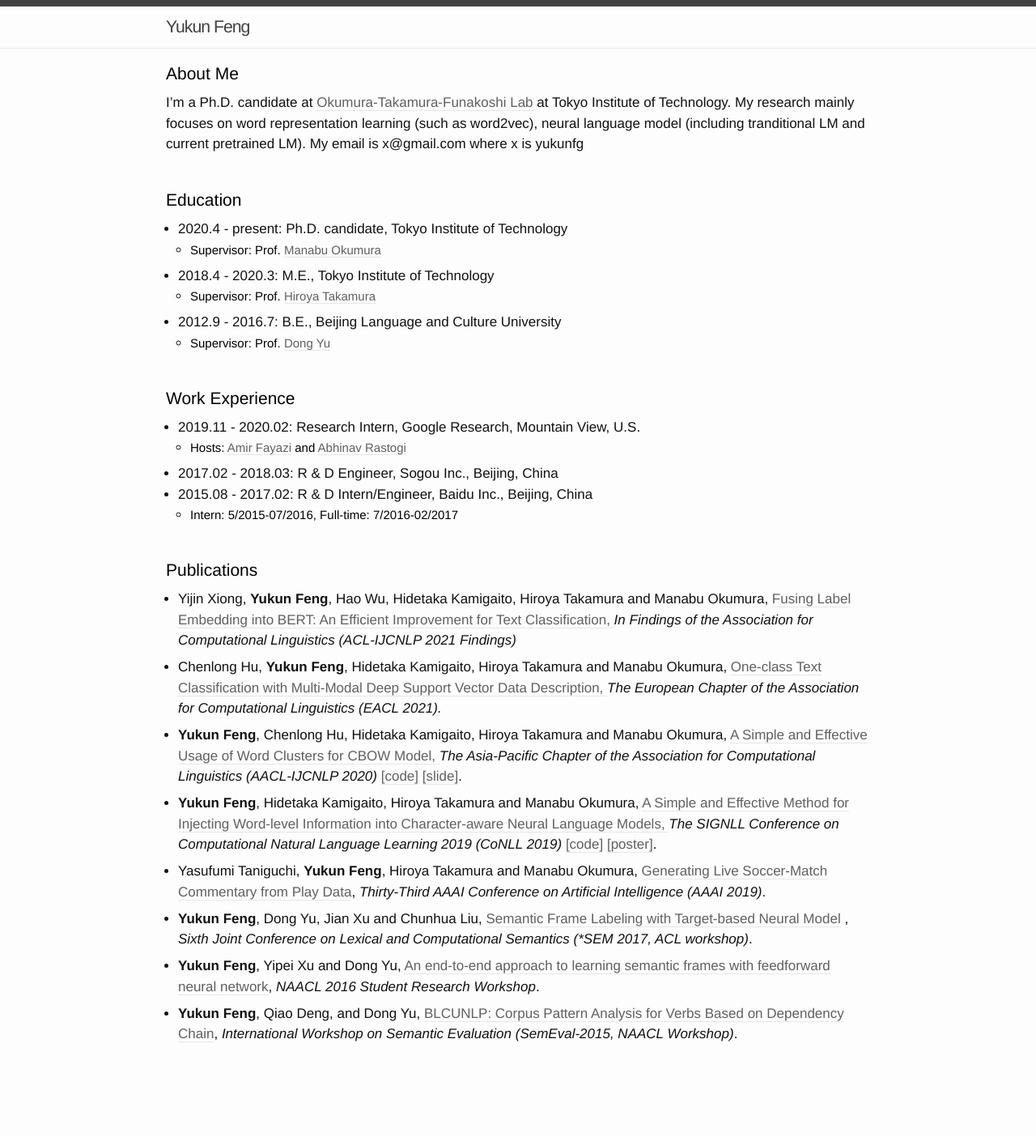
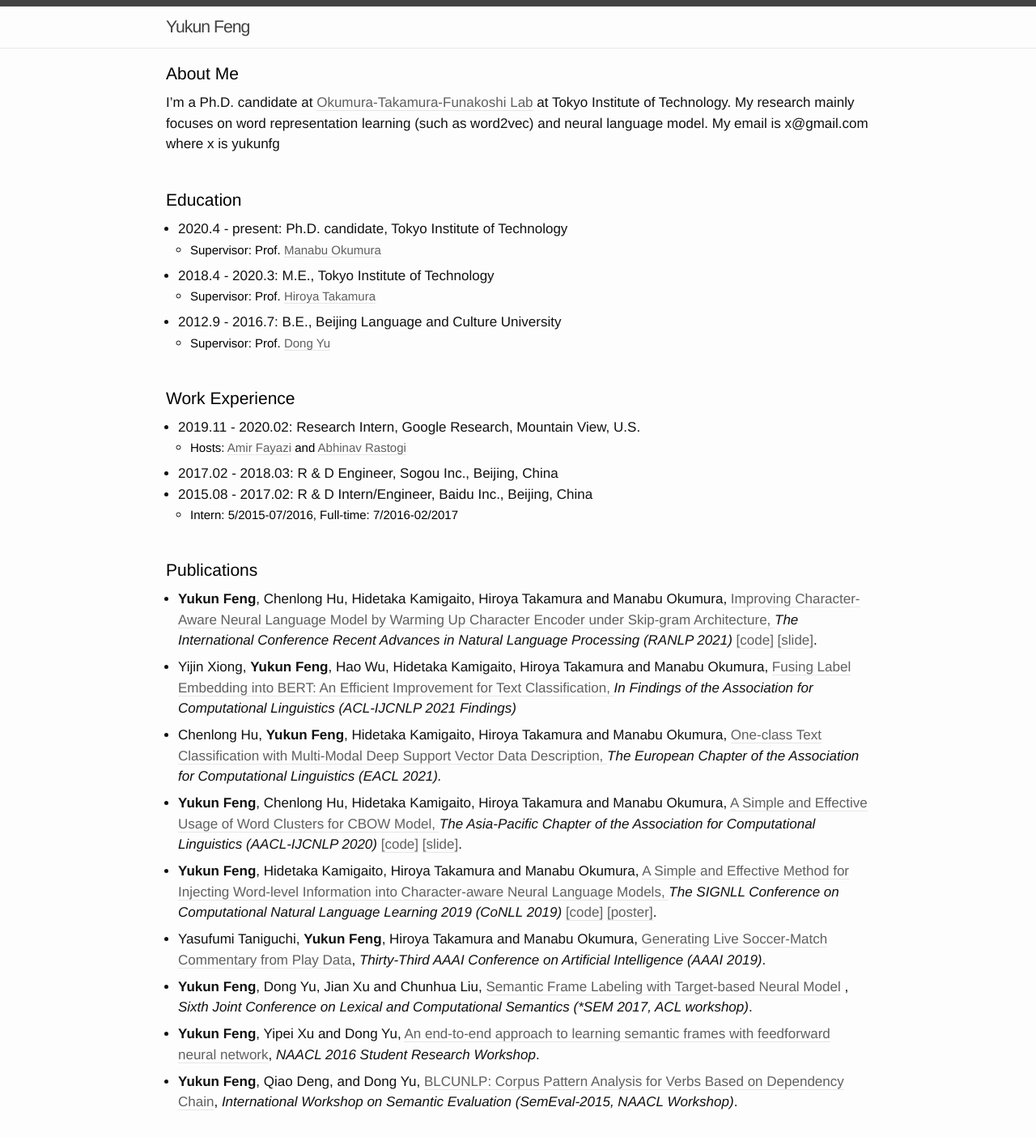
Before and after one commit to yukunfeng/yukunfeng.github.io, a Jekyll site: the page built from index.md, in a window 1280 px wide. Shown: the whole page at 81% size. Built offline with Jekyll 4.4.1, drawn with Linux system fonts in a browser that asks for light colours; before the commit the page ends 1320 px from its top, so only the background shows below that.

Commit message:
add ranlp paper

```diff
--- a/index.md
+++ b/index.md
@@ -22,8 +22,7 @@ layout: page
 <p style="color:black;font-size:21px;font-weight:Semibold">About Me</p>
 I'm a Ph.D. candidate at  <a id="link" class="underline" href="http://lr-www.pi.titech.ac.jp/wp/">Okumura-Takamura-Funakoshi Lab</a> at
 Tokyo Institute of Technology.  My research mainly focuses on word
-representation learning (such as word2vec), neural language model (including tranditional LM
-and current pretrained LM). My email is x@gmail.com  where x is yukunfg
+representation learning (such as word2vec) and neural language model. My email is x@gmail.com  where x is yukunfg
 
 <br>
 <p style="color:black;font-size:21px;font-weight:Semibold">Education</p>
@@ -47,6 +46,14 @@ and current pretrained LM). My email is x@gmail.com  where x is yukunfg
 <br>
 
 <p style="color:black;font-size:21px;font-weight:Semibold">Publications</p>
+
+- **Yukun Feng**, Chenlong Hu, Hidetaka Kamigaito, Hiroya Takamura and Manabu Okumura,
+<a id="link" class="underline" href="to_add"> Improving Character-Aware Neural Language Model by Warming Up Character Encoder under Skip-gram Architecture,
+</a> *The International Conference Recent Advances in Natural Language Processing (RANLP 2021)* <a
+   id="link"
+   class="underline" href="https://github.com/yukunfeng/warmup_char_lm">[code]</a> <a id="link"
+   class="underline"
+   href="to_add">[slide]</a>.
 
 - Yijin Xiong, **Yukun Feng**, Hao Wu, Hidetaka Kamigaito, Hiroya Takamura and Manabu Okumura,
 <a id="link" class="underline" href="to_add">Fusing Label Embedding into BERT: An Efficient Improvement for Text Classification,
```
